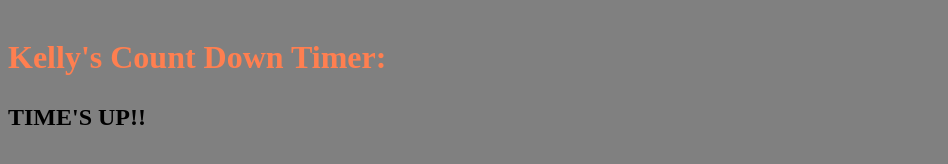
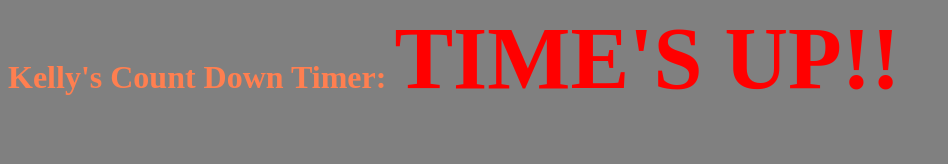
Before and after one commit to KellyLWilson/CountDownTimer, a plain HTML site: page index.html in a window 1280 px wide. Shown: the whole page, without its empty margins (0-948 px from the left). Drawn offline with Linux system fonts and the light colour scheme.

Commit message:
Update style.css

```diff
--- a/css/style.css
+++ b/css/style.css
@@ -19,3 +19,12 @@ p {
     color: coral;
     alignment: center;
 }
+
+h2 {
+    display: inline;
+    font: tahoma;
+    font-size: 88px;
+    margin-top: 0px;
+    color: red;
+    alignment: center;
+}
```
